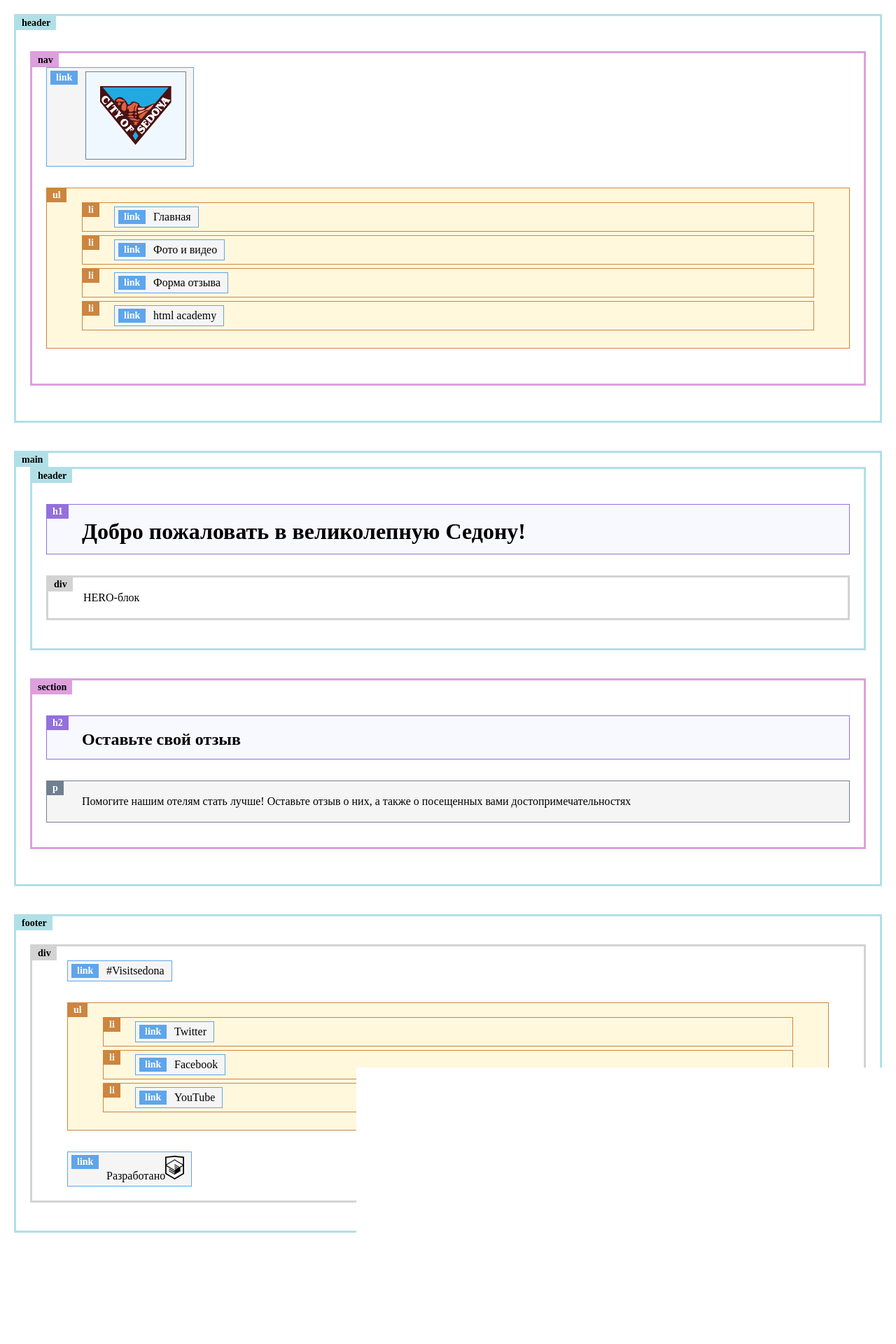
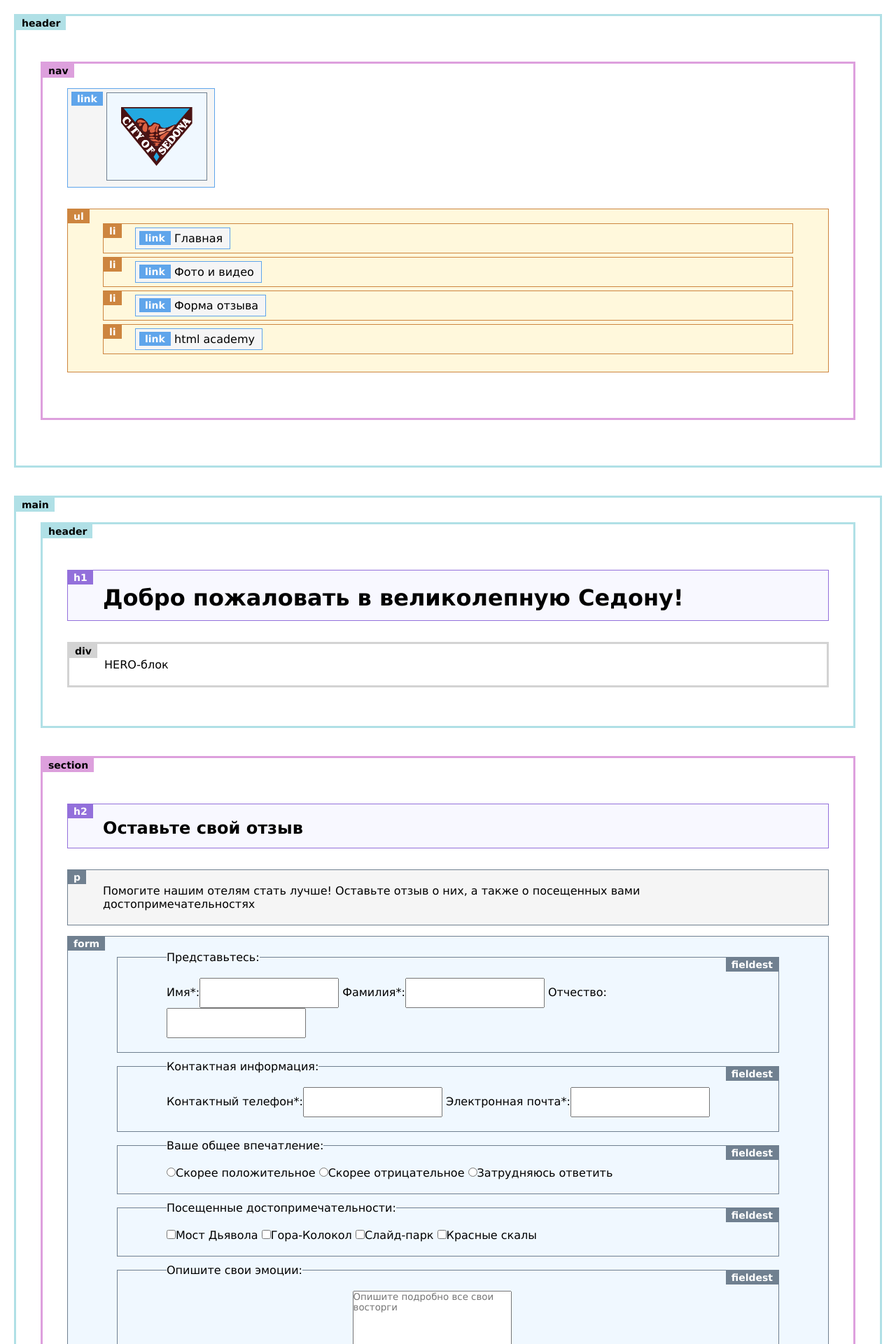
Before and after one commit to pmayorov/html-academy-sedona, a PHP site: page /form.html in a window 1280 px wide. Shown: the top 1920 px of the page at 70% size. Before the commit the page ends 1761 px from the top, so only its background shows below. Run offline with PHP 8.4, Linux system fonts and the light colour scheme.

Commit message:
Разметка формы

```diff
--- a/source/css/markup.css
+++ b/source/css/markup.css
@@ -1,4 +1,5 @@
 * {
+  font-family: 'Verdana', 'Arial', sans-serif;
   padding: 0;
   margin: 0;
   color: #000000;
@@ -25,7 +26,7 @@ main,
 aside,
 footer {
   position: relative;
-  padding: 20px;
+  padding: 35px;
   margin-bottom: 40px;
   border: 3px solid #b0e0e6;
 }
@@ -57,7 +58,7 @@ nav,
 section,
 article {
   position: relative;
-  padding: 20px;
+  padding: 35px;
   margin: 30px 0;
   border: 3px solid #dda0dd;
 }
@@ -282,7 +283,8 @@ input {
   padding: 12px;
 }
 
-form {
+form,
+fieldset {
   position: relative;
   padding: 20px 70px;
   margin-bottom: 10px;
@@ -290,8 +292,20 @@ form {
   border: 1px solid #708090;
 }
 
-form::before {
+form::before,
+fieldset::before {
   background-color: #708090;
   color: #ffffff;
+}
+
+  form::before {
   content: "form";
 }
+
+  fieldset::before {
+  position: absolute;
+  left: initial;
+  top: -9px;
+  right: 0;
+  content: "fieldest";
+}
--- a/source/form.html
+++ b/source/form.html
@@ -40,11 +40,55 @@
       <div class="">HERO-блок</div>
     </header>
 
-    <!-- Секция с преимуществами -->
+    <!-- Секция формы с отзывом -->
     <section class="">
       <h2 class="">Оставьте свой отзыв</h2>
       <p class="">Помогите нашим отелям стать лучше! Оставьте отзыв о них, а также о посещенных вами достопримечательностях</p>
+      <form class="" action="https://echo.htmlacademy.ru" name="review-form" method="post">
+        <!-- ФИО -->
+        <fieldset class="">
+          <legend class="">Представьтесь:</legend>
+          <label class="">Имя*:</label><input class="" type="text" name="name">
+          <label class="">Фамилия*:</label><input class="" type="text" name="surname">
+          <label class="">Отчество:</label><input class="" type="text" name="patronymic">
+        </fieldset>
+
+        <!-- Контакты -->
+        <fieldset class="">
+          <legend class="">Контактная информация:</legend>
+          <label class="">Контактный телефон*:</label><input class="" type="tel" name="phone">
+          <label class="">Электронная почта*:</label><input class="" type="email" name="email">
+        </fieldset>
+
+        <!-- Впечатление -->
+        <fieldset class="">
+          <legend class="">Ваше общее впечатление:</legend>
+          <label class=""><input class="" type="radio" name="impress" value="positive">Скорее положительное</label>
+          <label class=""><input class="" type="radio" name="impress" value="negative">Скорее отрицательное</label>
+          <label class=""><input class="" type="radio" name="impress" value="no-answer">Затрудняюсь ответить</label>
+        </fieldset>
+
+        <!-- Достопримечательности -->
+        <fieldset class="">
+          <legend class="">Посещенные достопримечательности:</legend>
+          <label class=""><input class="" type="checkbox" name="sights" value="devil-bridge">Мост Дьявола</label>
+          <label class=""><input class="" type="checkbox" name="sights" value="mount-bell">Гора-Колокол</label>
+          <label class=""><input class="" type="checkbox" name="sights" value="slide-park">Слайд-парк</label>
+          <label class=""><input class="" type="checkbox" name="sights" value="red-rocks">Красные скалы</label>
+        </fieldset>
+
+        <!-- Эмоции-->
+        <fieldset class="">
+          <legend class="">Опишите свои эмоции:</legend>
+          <label class="visually-hidden" for="comments">Поле для ввода комментариев</label>
+          <textarea class="" name="comments" id="comments" cols="30" rows="10" placeholder="Опишите подробно все свои восторги"></textarea>
+        </fieldset>
+
+        <button class="" type="submit">Отправить отзыв</button>
+
+      </form>
     </section>
+
   </main>
 
   <!-- FORM - FOOTER -->
```
